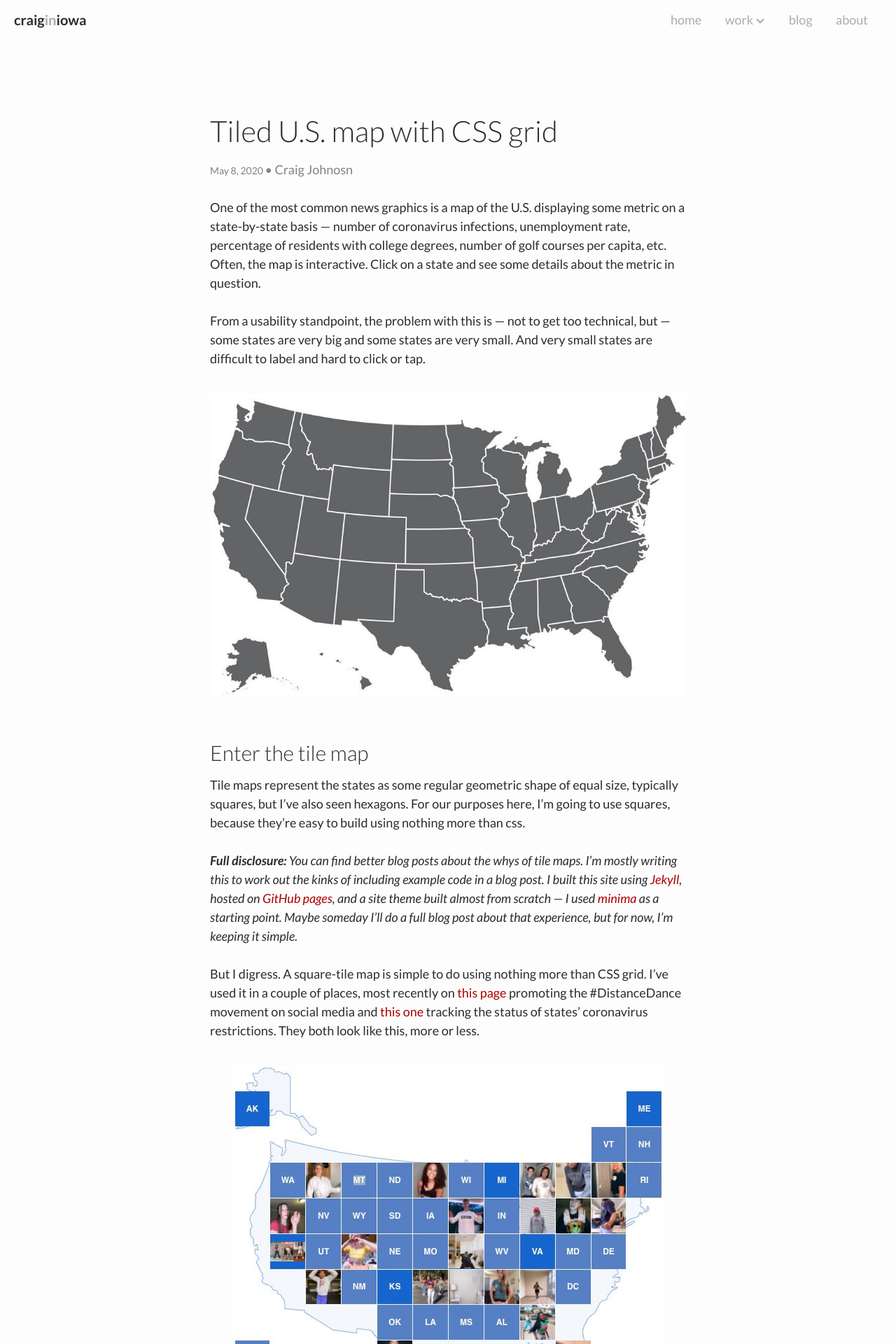
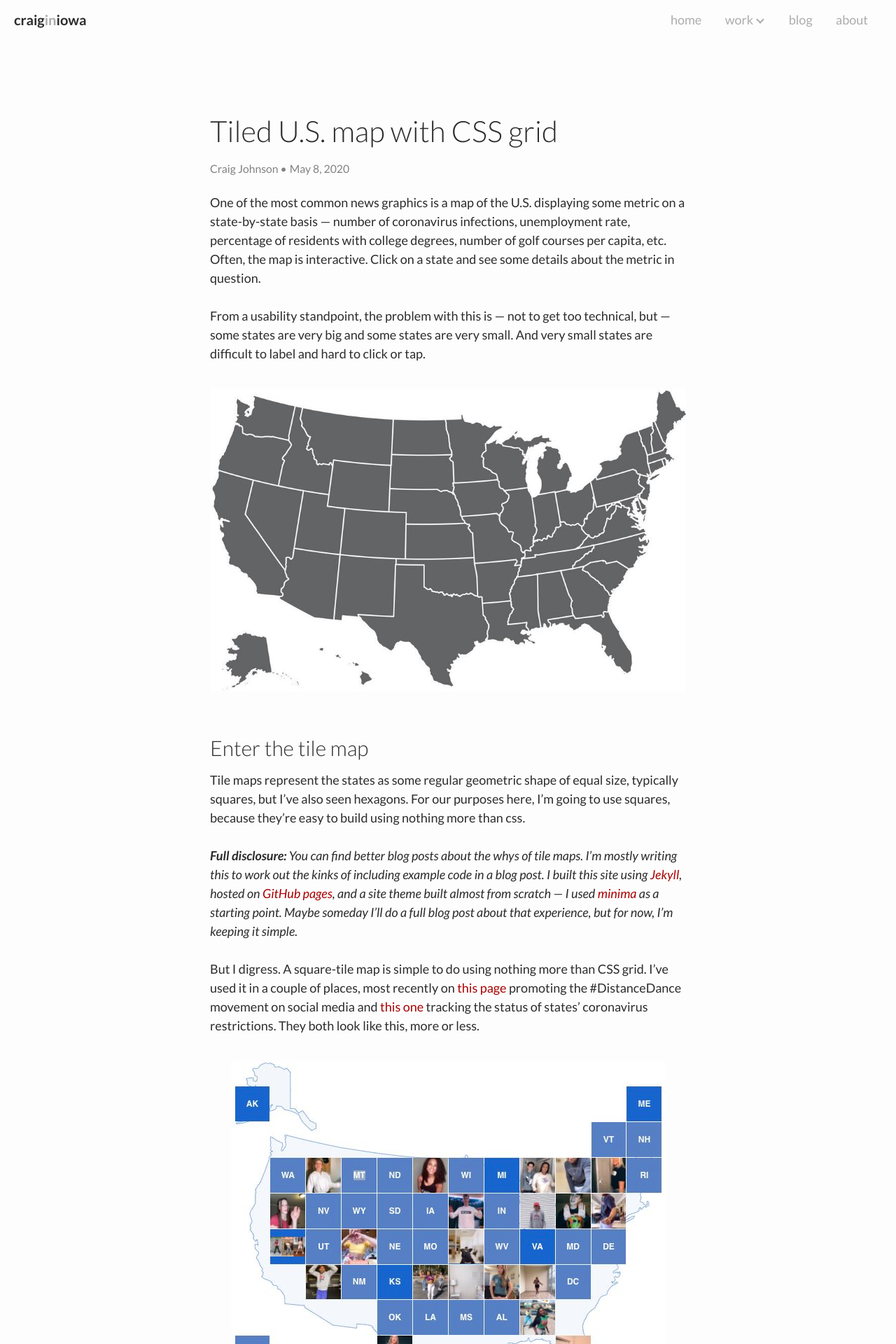
Before and after one commit to craiginiowa/craiginiowa.github.io, a Jekyll site: the page built from _posts/2020-05-08-stylized-us-map-with-css-grid.md, in a window 1280 px wide. Shown: the top 1920 px of the page at 70% size. Built offline with Jekyll 4.4.1, drawn with Linux system fonts in a browser that asks for light colours.

Commit message:
Mispelled my own name - SMDH

```diff
--- a/_layouts/post.html
+++ b/_layouts/post.html
@@ -18,15 +18,16 @@ layout: default
             <h1 class="post-title" itemprop="name headline">{{ page.title | escape }}</h1>
             {% endif %}
             <p class="post-meta">
+                {%- if page.author -%}
+                <span itemprop="author" itemscope itemtype="http://schema.org/Person">
+                    <span class="p-author h-card" itemprop="name">{{ page.author | escape }}</span>
+                </span>
+                <span class="post-meta-bullet">•</span>
+                {%- endif -%}
                 <time class="dt-published" datetime="{{ page.date | date_to_xmlschema }}" itemprop="datePublished">
                     {%- assign date_format = site.minima.date_format | default: "%b %-d, %Y" -%}
                     {{ page.date | date: date_format }}
                 </time>
-                {%- if page.author -%}
-                • <span itemprop="author" itemscope itemtype="http://schema.org/Person">
-                    <span class="p-author h-card" itemprop="name">{{ page.author | escape }}</span>
-                </span>
-                {%- endif -%}
             </p>
         </header>
 
--- a/_posts/2020-05-08-stylized-us-map-with-css-grid.md
+++ b/_posts/2020-05-08-stylized-us-map-with-css-grid.md
@@ -2,7 +2,7 @@
 layout: post
 title: Tiled U.S. map with CSS grid
 slug: tiled-us-map-with-css-grid
-author: Craig Johnosn
+author: Craig Johnson
 _date: 2020-05-08 12:25:00 -0600
 categories: dev
 pinned: false
--- a/_sass/partials/_layout.scss
+++ b/_sass/partials/_layout.scss
@@ -285,10 +285,6 @@
     line-height: 1.35;
   }
 
-  time {
-    font-size: 14px;
-  }
-
   .post-image {
     img {
       width: 100%;
@@ -315,11 +311,15 @@
   &.preview {
     margin-bottom: 30px;
   }
-}
 
   .post-meta {
-  font-size: $small-font-size;
-  color: $gray-color;
+    font-size: $small-font-size;
+    color: $gray-color;
+
+    .post-meta-bullet {
+      margin-right: 4px;
+    }
+  }
 }
 
 figure {
```
Also changed, not shown: other parts of _posts/2020-05-08-stylized-us-map-with-css-grid.md (+1 -1 lines).
